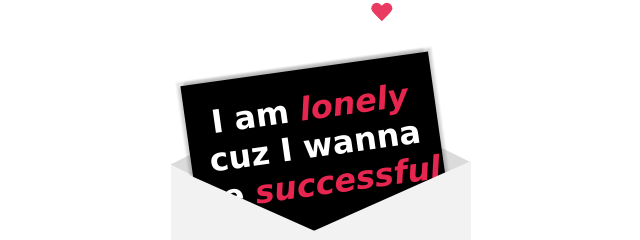
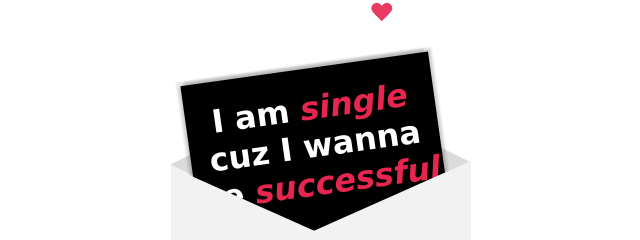
Before and after one commit to VanshajPoonia/valentinesday, a plain HTML site: page index.html in a window 1280 px wide. Shown: the part 137-377 px from the top of the page, 319-959 px from the left. Drawn offline with Linux system fonts and the light colour scheme; a web font is replaced by a local one.

Commit message:
updated the message

```diff
--- a/index.html
+++ b/index.html
@@ -12,7 +12,7 @@
   <div id="letter-top"></div>
   <div id="letter"></div>
   <div id="letter-inside">
-    <h1>I am <em>lonely</em> cuz I wanna be  <em>successful</em></h1>
+    <h1>I am <em>single</em> cuz I wanna be  <em>successful</em></h1>
   </div>
   <div id ='letter-top-triangle'></div>
   <div id ='letter-top-triangle2'></div>
```
